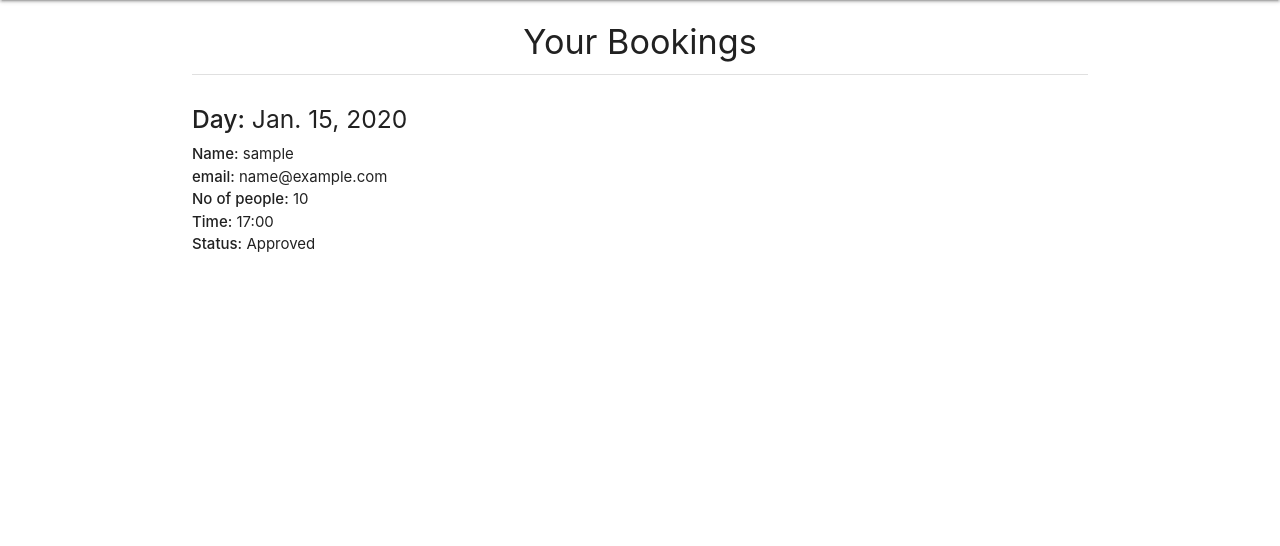
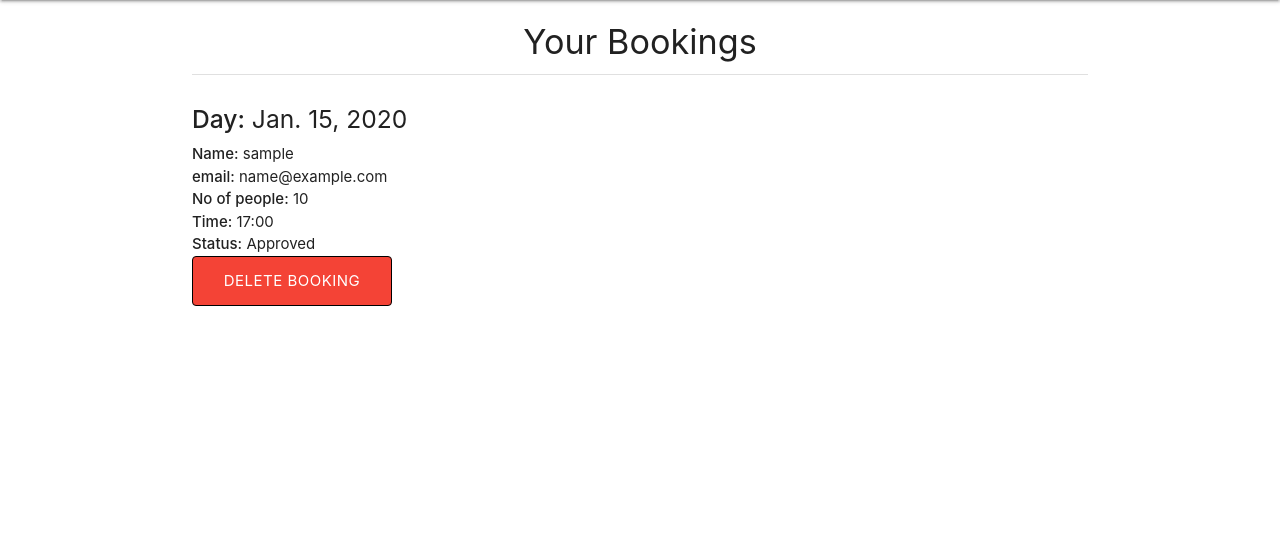
Before and after one commit to Neillcllghn/Django_Resturant_Booking_System, a Django app: template templates/bookings.html in a window 1280 px wide. Shown: the part 64-610 px from the top of the page. Run offline with Django 3.2, Linux system fonts and the light colour scheme; the template is opened without the code that fills it: values that come from a table or form of the project are taken from there, others are empty; tables that the repository leaves empty hold one stand-in row (values such as "Sample post"); parts of the project's set-up code (start-up, migrations or seed data) failed here and were passed over; some libraries are stand-ins or nearby versions.

Commit message:
Adding Edit and Delete functions in view and templates

```diff
--- a/booking/urls.py
+++ b/booking/urls.py
@@ -6,8 +6,8 @@ urlpatterns = [
     path('', views.index, name='home'),
     path('bookings/', views.BookingList.as_view(), name='bookings'),
     path('create/', views.BookingCreate.as_view(), name='create_bookings'),
-    # path('update/<booking_id>', views.update_booking, name='update_bookings'),
-    # path('delete/<booking_id>', views.delete_booking, name='delete'),
+    path('update/<booking_id>', views.update_booking, name='update_bookings'),
+    path('delete/<booking_id>', views.delete_booking, name='delete'),
 ]
 
 urlpatterns += staticfiles_urlpatterns()
--- a/templates/bookings.html
+++ b/templates/bookings.html
@@ -14,6 +14,19 @@
         <p><strong>No of people:</strong> {{ booking.group_size }}</p>
         <p><strong>Time:</strong> {{ booking.time }}</p>
         <p><strong>Status:</strong> Approved</p>
+        <a href="#modal1-{{ booking.id }}" class="modal-trigger">
+          <button class="submit-button btn red">Delete Booking</button>
+        </a>
+        <div id="modal1-{{ booking.id }}" class="modal">
+          <div class="modal-content">
+            <h4>Are you sure you want to delete this Booking?</h4>
+            <p>This action cannot be undone!</p>
+          </div>
+          <div class="modal-footer">
+            <a href="/delete/{{ booking.id }}" class="btn red">DELETE</a>
+            <a href="{% url 'bookings' %}" class="btn green accent-4">CLOSE</a>
+          </div>
+        </div>
       {% else %}
           <h5>Booking pending Approval</h5>
           <h5><strong>Day:</strong> {{ booking.day }}</h5>
@@ -21,6 +34,22 @@
           <p><strong>email:</strong> {{ booking.email }}</p>
           <p><strong>No of people:</strong> {{ booking.group_size }}</p>
           <p><strong>Time:</strong> {{ booking.time }}</p>
+          <a href="/update/{{ booking.id }}">
+            <button class="submit-button btn green accent-4">Edit Booking</button>
+          </a>
+          <a href="#modal1-{{ booking.id }}" class="modal-trigger">
+            <button class="submit-button btn red">Delete Booking</button>
+          </a>
+          <div id="modal1-{{ booking.id }}" class="modal">
+            <div class="modal-content">
+              <h4>Are you sure you want to delete this Booking?</h4>
+              <p>This action cannot be undone!</p>
+            </div>
+            <div class="modal-footer">
+              <a href="/delete/{{ booking.id }}" class="btn red">DELETE</a>
+              <a href="{% url 'bookings' %}" class="btn green accent-4">CLOSE</a>
+            </div>
+          </div>
       {% endif %}
 
     </div>
@@ -31,4 +60,5 @@
 </div>
 
 
+
 {%endblock%}
```
Also changed, not shown: booking/views.py (+20 -0 lines), templates/update_bookings.html (added, +25 -0 lines).
